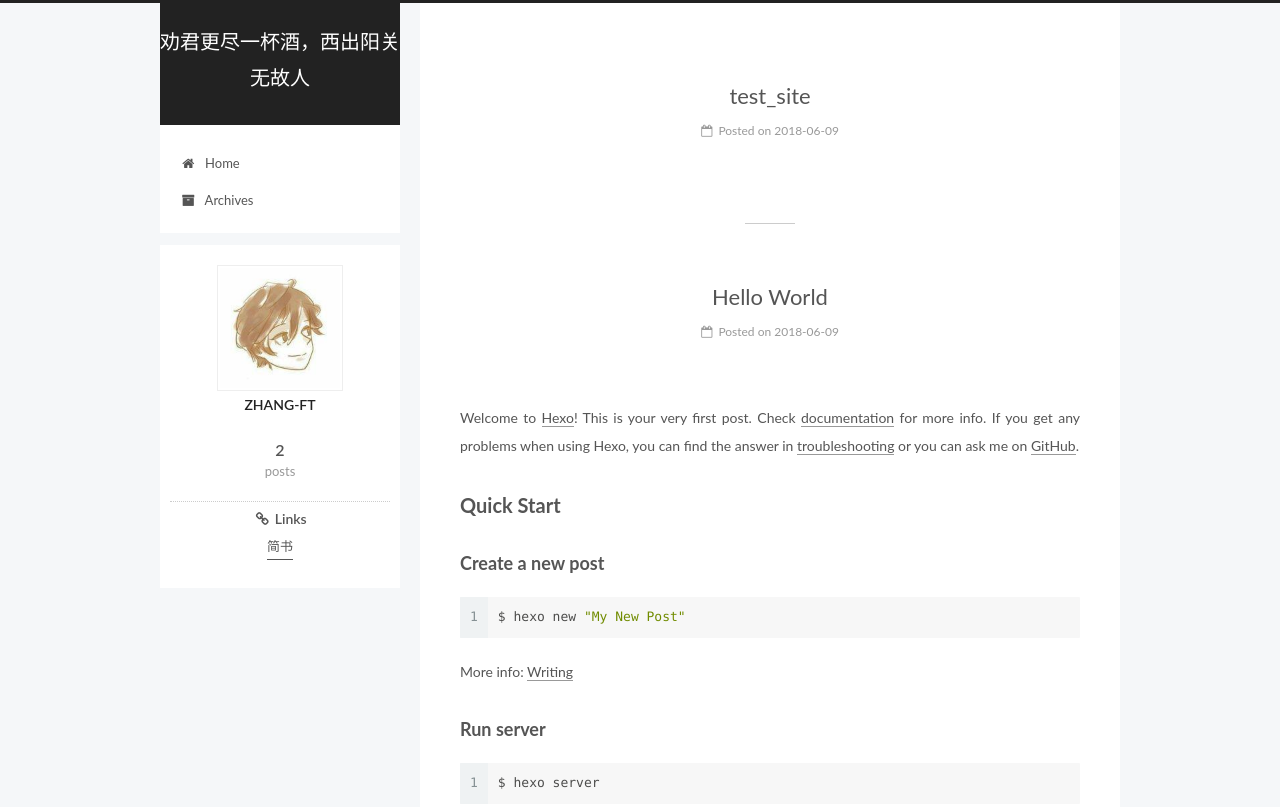
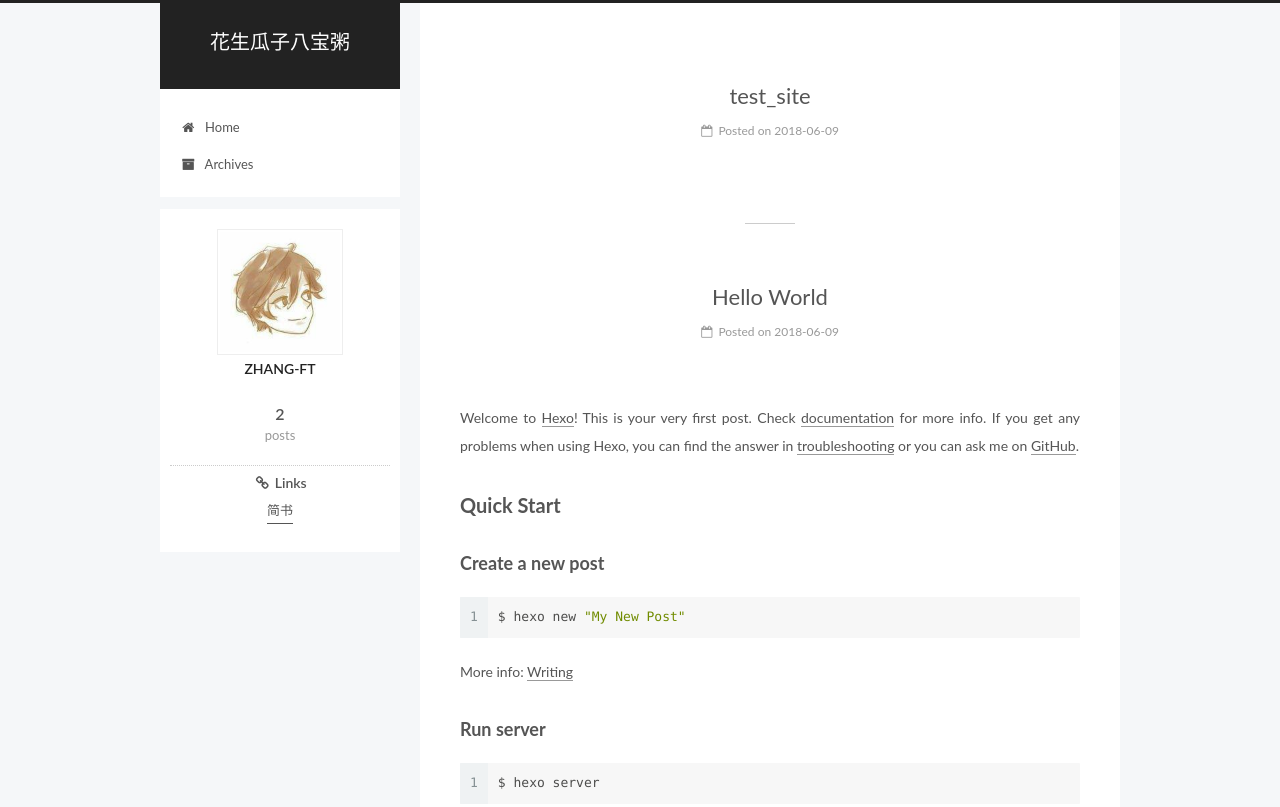
Before and after one commit to ZHANG-FENGTAO/zhang-fengtao.github.com, a plain HTML site: page index.html in a window 1280 px wide. Shown: the top 807 px of the page. Drawn offline with Linux system fonts and the light colour scheme.

Commit message:
Site updated: 2018-06-09 23:27:05

```diff
--- a/css/main.css
+++ b/css/main.css
@@ -1459,7 +1459,7 @@ pre .javascript .function {
   font-weight: 400;
 }
 .posts-expand .post-title-link {
-  display: inline-block;
+/* display: inline-block; */
   position: relative;
   color: #555;
   border-bottom: none;
@@ -1823,7 +1823,7 @@ pre .javascript .function {
   width: 4px;
   height: 4px;
   border-radius: 50%;
-  background: #047300;
+  background: #ffe575;
 }
 .links-of-blogroll {
   font-size: 13px;
--- a/index.html
+++ b/index.html
@@ -80,12 +80,12 @@
 
 
 <meta property="og:type" content="website">
-<meta property="og:title" content="劝君更尽一杯酒，西出阳关无故人">
+<meta property="og:title" content="花生瓜子八宝粥">
 <meta property="og:url" content="http://yoursite.com/index.html">
-<meta property="og:site_name" content="劝君更尽一杯酒，西出阳关无故人">
+<meta property="og:site_name" content="花生瓜子八宝粥">
 <meta property="og:locale" content="default">
 <meta name="twitter:card" content="summary">
-<meta name="twitter:title" content="劝君更尽一杯酒，西出阳关无故人">
+<meta name="twitter:title" content="花生瓜子八宝粥">
 
 
 
@@ -121,7 +121,7 @@
 
 
 
-  <title>劝君更尽一杯酒，西出阳关无故人</title>
+  <title>花生瓜子八宝粥</title>
 
 
 
@@ -152,7 +152,7 @@
     <div class="custom-logo-site-title">
       <a href="/"  class="brand" rel="start">
         <span class="logo-line-before"><i></i></span>
-        <span class="site-title">劝君更尽一杯酒，西出阳关无故人</span>
+        <span class="site-title">花生瓜子八宝粥</span>
         <span class="logo-line-after"><i></i></span>
       </a>
     </div>
@@ -238,7 +238,7 @@
     </span>
 
     <span hidden itemprop="publisher" itemscope itemtype="http://schema.org/Organization">
-      <meta itemprop="name" content="劝君更尽一杯酒，西出阳关无故人">
+      <meta itemprop="name" content="花生瓜子八宝粥">
     </span>
 
 
@@ -357,7 +357,7 @@
     </span>
 
     <span hidden itemprop="publisher" itemscope itemtype="http://schema.org/Organization">
-      <meta itemprop="name" content="劝君更尽一杯酒，西出阳关无故人">
+      <meta itemprop="name" content="花生瓜子八宝粥">
     </span>
 
 
```
Also changed, not shown: 2018/06/09/hello-world/index.html (+4 -4 lines), 2018/06/09/test-site/index.html (+4 -4 lines), archives/2018/06/index.html (+5 -5 lines), archives/2018/index.html (+5 -5 lines), archives/index.html (+5 -5 lines).
